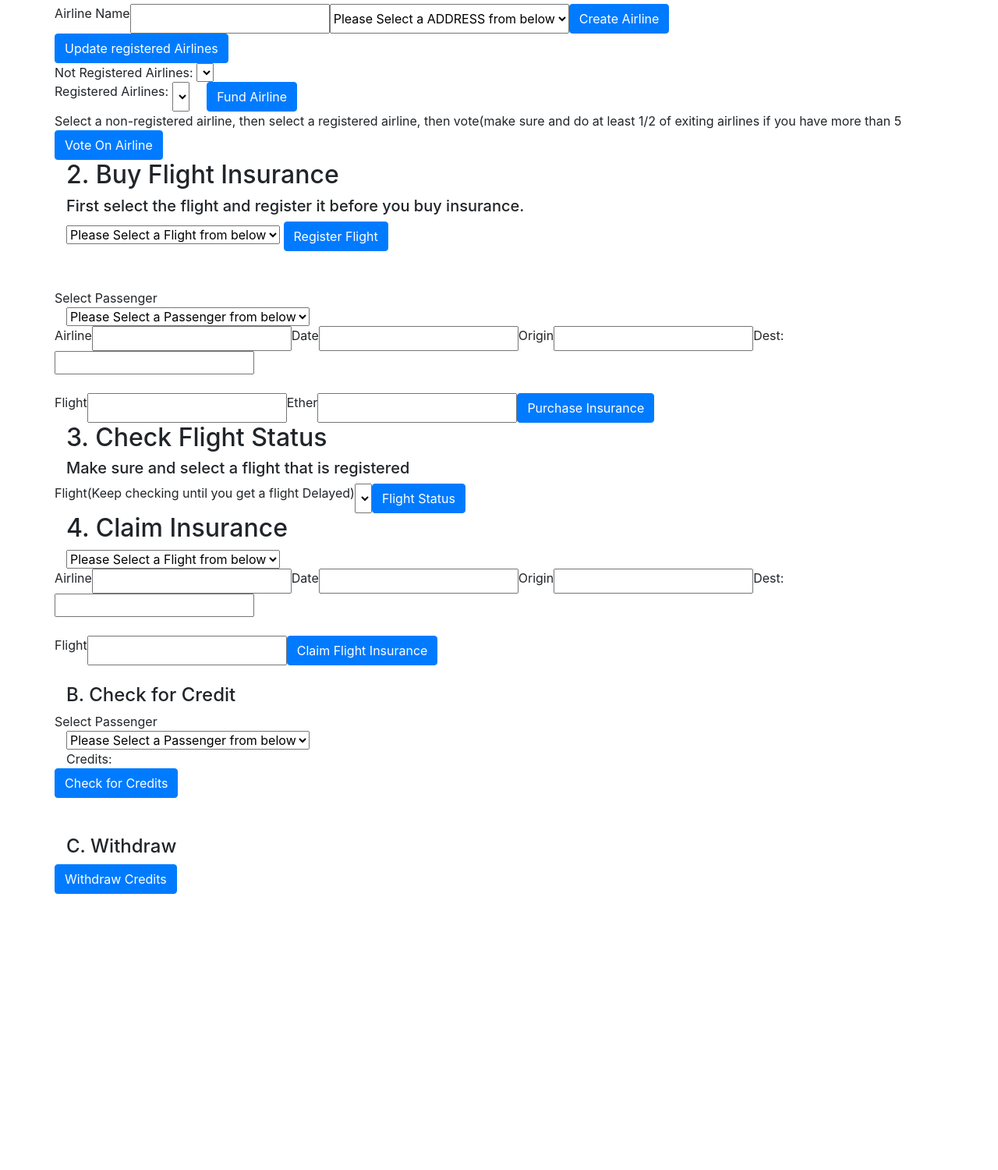
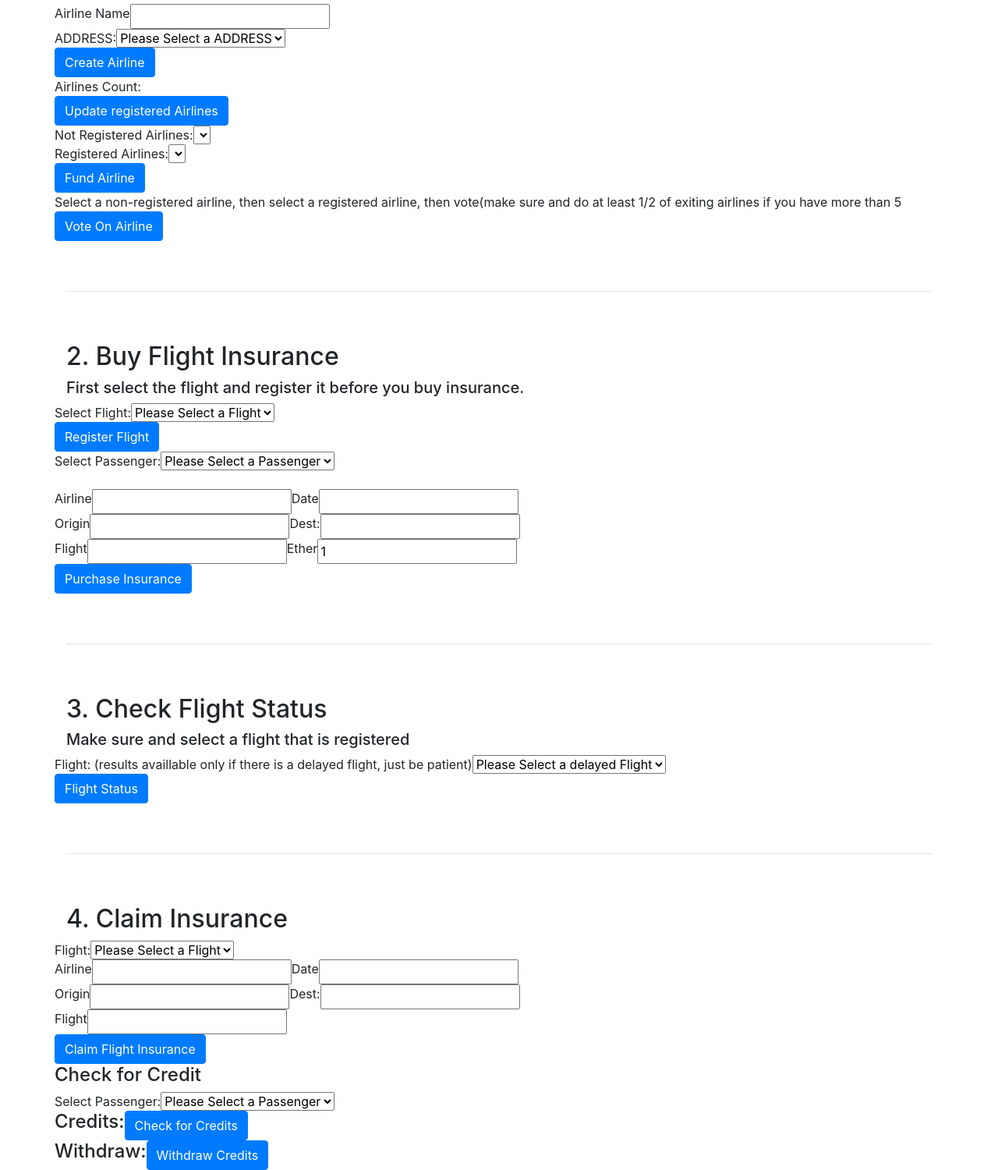
Before and after one commit to endikaaguilera/udacity_blockchain_p4_flight_surety, a website: page src/dapp/index.html in a window 1280 px wide. Shown: the part 73-1573 px from the top of the page at 78% size. Before the commit the page ends 1219 px from the top, so only its background shows below. Drawn offline with nearby package versions, Linux system fonts and the light colour scheme.

Commit message:
update index.html

```diff
--- a/src/dapp/index.html
+++ b/src/dapp/index.html
@@ -13,141 +13,171 @@
 
     <nav class="navbar navbar-expand-md navbar-dark bg-dark fixed-top">
         <a class="navbar-brand" href="#">FlightSurety</a>
-        <button class="navbar-toggler" type="button" data-toggle="collapse" data-target="#navbarsExampleDefault" aria-controls="navbarsExampleDefault"
-            aria-expanded="false" aria-label="Toggle navigation">
-            <span class="navbar-toggler-icon"></span>
-        </button>
     </nav>
 
     <main class="container">
         <h2>1. Create & Register</h2>
-        <h5>Enter an airline name, then select an address to assign to it. After the first 5, make sure and vote to include</h5>
+        <h5>Enter an airline name, then select an address to assign to it. After the first 5, make sure and vote to
+            include</h5>
         <div id="register-wrapper" class="top-20">
         </div>
         <div class="row top-20">
-            <label class="form">Airline Name</label> <input type="text" id="airline-name">
-            <select id="airline-address" name="airline-address">
-                <option>Please Select a ADDRESS from below</option>
-            </select>
-            <btn class="btn btn-primary" id="submit-airline">Create Airline</btn>
-            &nbsp;&nbsp; &nbsp;&nbsp;
+            <label class="form">Airline Name</label>
+            <input type="text" id="airline-name">
         </div>
         <div class="row top-20">
-            <btn class="btn btn-primary fullWidth" id="update-airlines-registered">Update registered Airlines</btn>
+            ADDRESS:
+            <select id="airline-address" name="airline-address" class="full-width">
+                <option>Please Select a ADDRESS</option>
+            </select>
         </div>
         <div class="row top-20">
-            Not Registered Airlines:&nbsp;<select id="vote-address" name="vote-address"></select>
+            <btn class="btn btn-primary full-width" id="submit-airline">Create Airline</btn>
         </div>
         <div class="row top-20">
-            Registered Airlines:&nbsp;<select id="registered-address" name="registered-address"></select> &nbsp;&nbsp; &nbsp;&nbsp;
-            <btn class="btn btn-primary" id="fund-airline">Fund Airline</btn>
+            <br />
+            <h7 class="form" id="airlines-count">Airlines Count: </h7>
+            <br />
         </div>
         <div class="row top-20">
-            <h7>Select a non-registered airline, then select a registered airline, then vote(make sure and do at least 1/2 of exiting airlines if you have more than 5</h7>
-            <btn class="btn btn-primary" id="vote-airline">Vote On Airline</btn>
+            <btn class="btn btn-primary full-width" id="update-airlines-registered">Update registered Airlines</btn>
         </div>
-    </main>
+        <div class="row top-20">
+            Not Registered Airlines:<select id="vote-address" name="vote-address" class="full-width"></select>
+        </div>
+        <div class="row top-20">
+            Registered Airlines:<select id="registered-address" name="registered-address" class=" full-width"></select>
+        </div>
+        <div class="row top-20">
+            <btn class="btn btn-primary full-width" id="fund-airline">Fund Airline</btn>
+        </div>
+        <div class="row top-20">
+            <h7>Select a non-registered airline, then select a registered airline, then vote(make sure and do at least
+                1/2 of exiting airlines if you have more than 5</h7>
+        </div>
+        <div class="row top-20">
+            <btn class="btn btn-primary full-width" id="vote-airline">Vote On Airline</btn>
+        </div>
 
-    <main class="container">
+        <br />
+        <br />
+        <hr>
+        <br />
+        <br />
+
         <h2>2. Buy Flight Insurance</h2>
         <h5>First select the flight and register it before you buy insurance.</h5>
-        <div id="insurance-wrapper" class="top-20">
+        <div id="insurance-wrapper" class="row top-20">
+            Select Flight:
+            <select id="flights" name="flights" class="full-width">
+                <option>Please Select a Flight</option>
+            </select>
         </div>
-        <select id="flights" name="flights">
-            <option>Please Select a Flight from below</option>
-        </select>
-        <btn class="btn btn-primary" id="submit-flight">Register Flight</btn> &nbsp;&nbsp;
-        <br/><br/><br/>
         <div class="row top-20">
-            Select Passenger
+            <btn class="btn btn-primary full-width" id="submit-flight">Register Flight</btn>
         </div>
-        <select id="passengers" name="passengers">
-            <option>Please Select a Passenger from below</option>
-        </select>
+        <div class="row top-20">
+            Select Passenger:
+            <select id="passengers" name="passengers" class="full-width">
+                <option>Please Select a Passenger</option>
+            </select>
+        </div>
+
+        <br />
 
         <div class="row top-20">
             <label class="form">Airline</label>
             <input type="text" id="insurance-airline">
             <label class="form">Date</label>
             <input type="text" id="insurance-date">
+        </div>
+        <div class="row top-20">
             <label class="form">Origin</label>
             <input type="text" id="insurance-departure">
             <label class="form">Dest:</label>
             <input type="text" id="insurance-destination">
         </div>
-
-        <br/>
         <div class="row top-20">
             <label class="form">Flight</label>
             <input type="text" id="insurance-flightnumber">
             <label class="form">Ether</label>
-            <input type="text" id="insurance-ether">
-            <btn class="btn btn-primary" id="submit-insurance">Purchase Insurance</btn>
+            <input type="text" id="insurance-ether" value="1">
         </div>
-    </main>
 
-    <main class="container">
+        <div class="row top-20">
+            <btn class="btn btn-primary full-width" id="submit-insurance">Purchase Insurance</btn>
+        </div>
+
+        <br />
+        <br />
+        <hr>
+        <br />
+        <br />
+
         <h2>3. Check Flight Status</h2>
         <h5>Make sure and select a flight that is registered</h5>
         <div id="display-wrapper" class="top-20">
         </div>
         <div class="row top-20">
-            <label class="form">Flight(Keep checking until you get a flight Delayed)</label>
-            <select id="flights-oracle" name="flights-oracle"></select>
-            <btn class="btn btn-primary" id="submit-oracle">Flight Status</btn>
-            &nbsp;&nbsp; &nbsp;&nbsp;
+            Flight: (results availlable only if there is a delayed flight, just be patient)
+            <select id="flights-oracle" name="flights-oracle" class="full-width">
+                <option>Please Select a delayed Flight</option>
+            </select>
+        </div>
+        <div class="row top-20">
+            <btn class="btn btn-primary full-width" id="submit-oracle">Flight Status</btn>
         </div>
 
-    </main>
+        <br />
+        <br />
+        <hr>
+        <br />
+        <br />
 
-    <main class="container">
         <h2>4. Claim Insurance</h2>
         <div id="claim-wrapper" class="top-20">
         </div>
-        <select id="flights-claim" name="flights-claim">
-            <option>Please Select a Flight from below</option>
-        </select>
+        <div class="row top-20">
+            Flight:
+            <select id="flights-claim" name="flights-claim" class="full-width">
+                <option>Please Select a Flight</option>
+            </select>
+        </div>
         <div class="row top-20">
             <label class="form">Airline</label>
             <input type="text" id="claim-airline">
             <label class="form">Date</label>
             <input type="text" id="claim-date">
+        </div>
+        <div class="row top-20">
             <label class="form">Origin</label>
             <input type="text" id="claim-departure">
             <label class="form">Dest:</label>
             <input type="text" id="claim-destination">
         </div>
-
-        <br/>
         <div class="row top-20">
             <label class="form">Flight</label>
             <input type="text" id="claim-flightnumber">
-            <btn class="btn btn-primary" id="submit-claim">Claim Flight Insurance</btn>
-        </div>
-
-        <br/>
-        <h4>B. Check for Credit</h4>
-        <div class="row top-20">
-            Select Passenger
-        </div>
-        <select id="claim-passengers" name="claim-passengers">
-            <option>Please Select a Passenger from below</option>
-        </select>
-        <div id="credits-wrapper" class="top-20">
-            Credits:
         </div>
         <div class="row top-20">
-            <btn class="btn btn-primary" id="submit-credits">Check for Credits</btn>
-            <br/>
-        </div>
-
-        <br/>
-        <br/>
-        <h4>C. Withdraw</h4>
-        <div id="withdraw-wrapper" class="top-20">
+            <btn class="btn btn-primary full-width" id="submit-claim">Claim Flight Insurance</btn>
         </div>
         <div class="row top-20">
-            <btn class="btn btn-primary" id="submit-withdraw">Withdraw Credits</btn>
+            <h4>Check for Credit</h4>
+        </div>
+        <div class="row top-20">
+            Select Passenger:
+            <select id="claim-passengers" name="claim-passengers" class="full-width">
+                <option>Please Select a Passenger</option>
+            </select>
+        </div>
+        <div id="credits-wrapper" class="row top-20">
+            <h4>Credits:</h4>
+            <btn class="btn btn-primary full-width" id="submit-credits">Check for Credits</btn>
+        </div>
+        <div id="withdraw-wrapper" class="row top-20">
+            <h4>Withdraw:</h4>
+            <btn class="btn btn-primary full-width" id="submit-withdraw">Withdraw Credits</btn>
         </div>
     </main>
 
```
